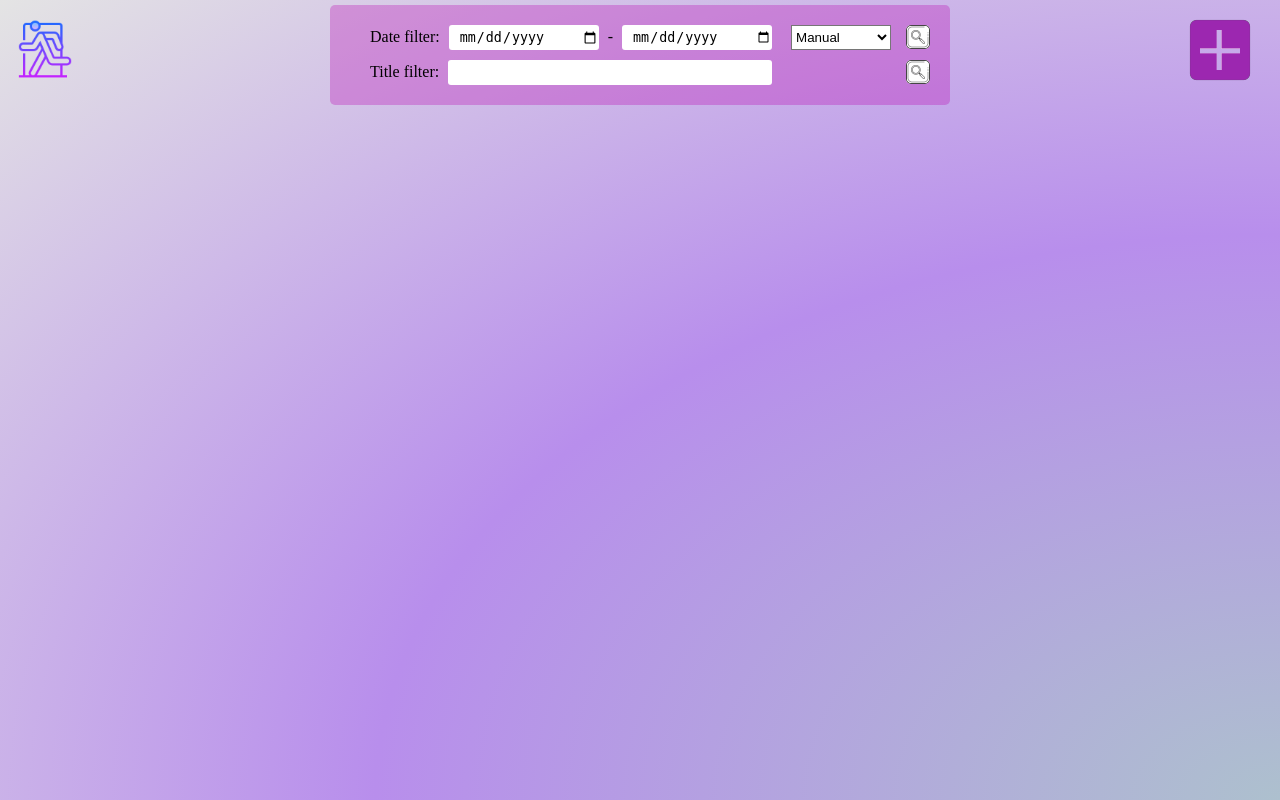
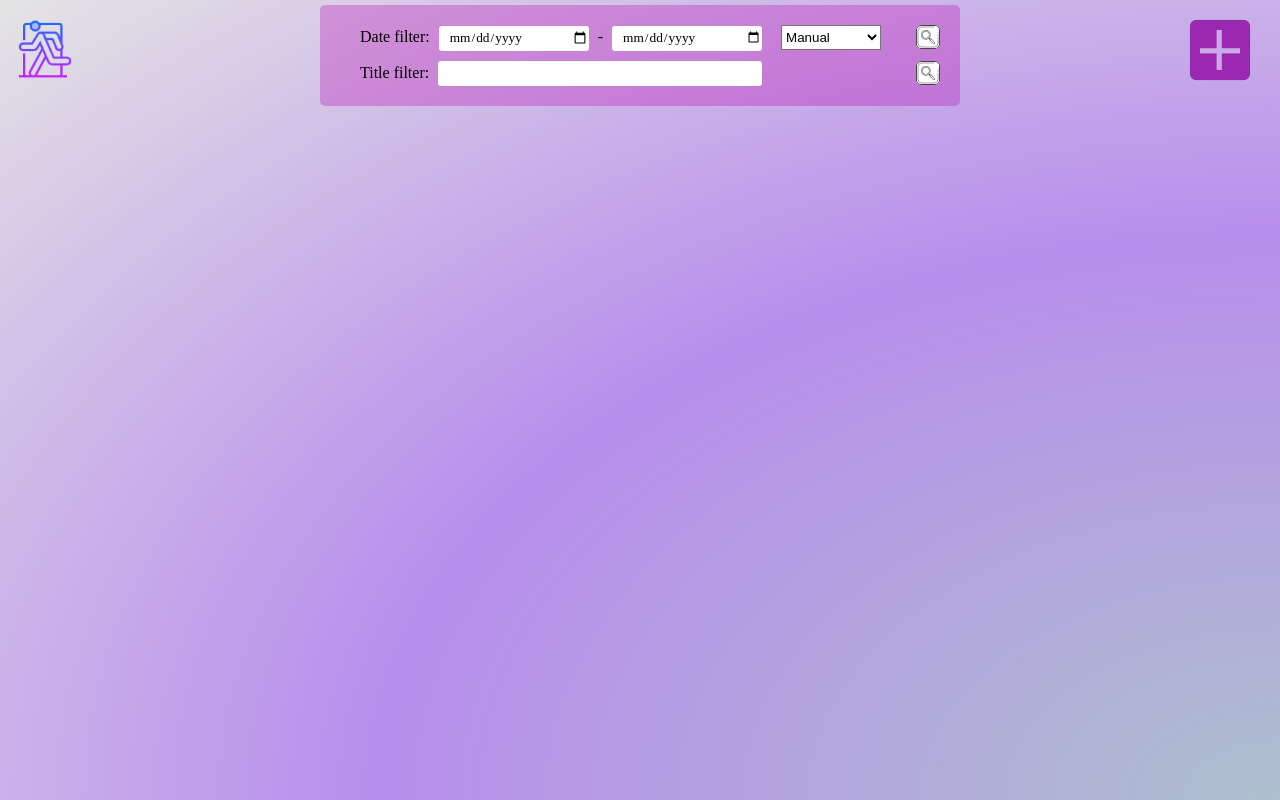
Before and after one commit to RandomRuslan/personal_events, a Flask app: page / in a window 1280 px wide. Run offline with Flask 2, Linux system fonts and the light colour scheme; the visitor is signed in with stand-in values (Sample User, id 1); data comes from the database, SQL or seed files in the repository.

Commit message:
Поправил верстку, сменил шрифт. Избавился от проблемы парсинга времени в ff.

```diff
--- a/flask/source/pe_manage.py
+++ b/flask/source/pe_manage.py
@@ -125,7 +125,7 @@ class Manager:
                 try:
                     int(value)
                 except ValueError:
-                    error.append(f'{key} must be number')
+                    error.append(f'{get_readable_key(key)} must be number')
                     continue
 
             if not value:
--- a/flask/source/static/scripts.js
+++ b/flask/source/static/scripts.js
@@ -241,7 +241,7 @@ let EventManager = {
                 this.eventMessage.text('New data is required');
                 return;
             }
-            data.ts = Date.parse(data.date + '@' + data.time)/1000;
+            data.ts = Date.parse(data.date + ' ' + data.time)/1000;
             data.tz = new Date().getTimezoneOffset() / 60;
             delete data.date;
             delete data.time;
@@ -445,8 +445,8 @@ let EventFilter = {
                             this.toInput.val(toDate);
                         }
 
-                        let fromTs = Date.parse(fromDate + '@00:00:00')/1000;
-                        let toTs = Date.parse(toDate + '@23:59:59')/1000;
+                        let fromTs = Date.parse(fromDate + ' 00:00:00')/1000;
+                        let toTs = Date.parse(toDate + ' 23:59:59')/1000;
 
                         if (ts < fromTs || toTs < ts) {
                             card.hide();
--- a/flask/source/static/style.css
+++ b/flask/source/static/style.css
@@ -5,6 +5,7 @@ html, body {
     overflow: hidden;
     color: #000;
     background-image: radial-gradient(ellipse farthest-corner at right bottom, #adc0ce 0%, #b88eec 50%, #e4e4e4 100%);
+    font-family: 'Times New Roman';
 }
 
 input,
@@ -12,6 +13,7 @@ textarea {
     padding: 5px 10px;
     border: 0;
     border-radius: 3px;
+    font-family: 'Times New Roman';
 }
 
 input {
@@ -120,7 +122,6 @@ img, button {
 
 #events_wrapper #settable_event > * {
     font-size: 20px;
-    font-family: monospace;
     color: #4682b4;
     white-space: pre-line;
 }
@@ -222,7 +223,7 @@ img, button {
 #event_filter {
     position: relative;
     width: 45%;
-    min-width: 580px;
+    min-width: 600px;
     margin: 5px auto;
     padding: 10px 20px;
     border-radius: 5px;
```
